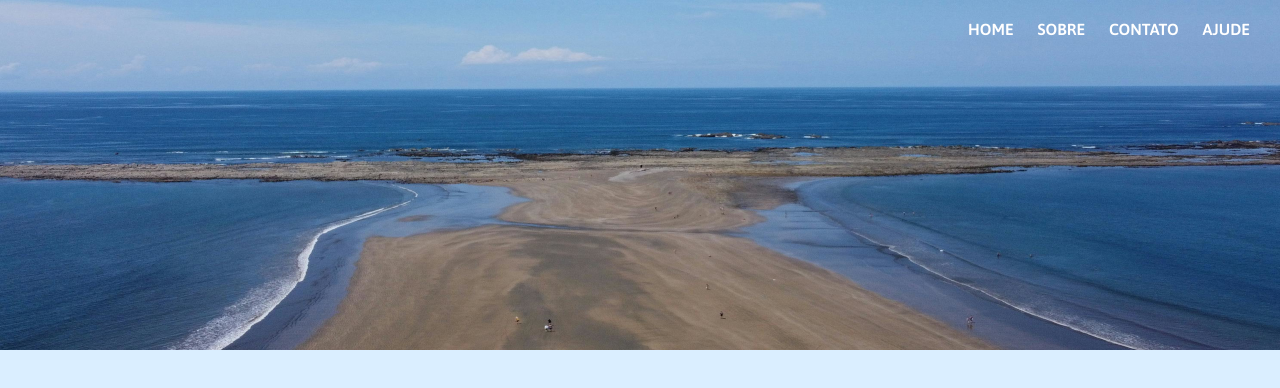
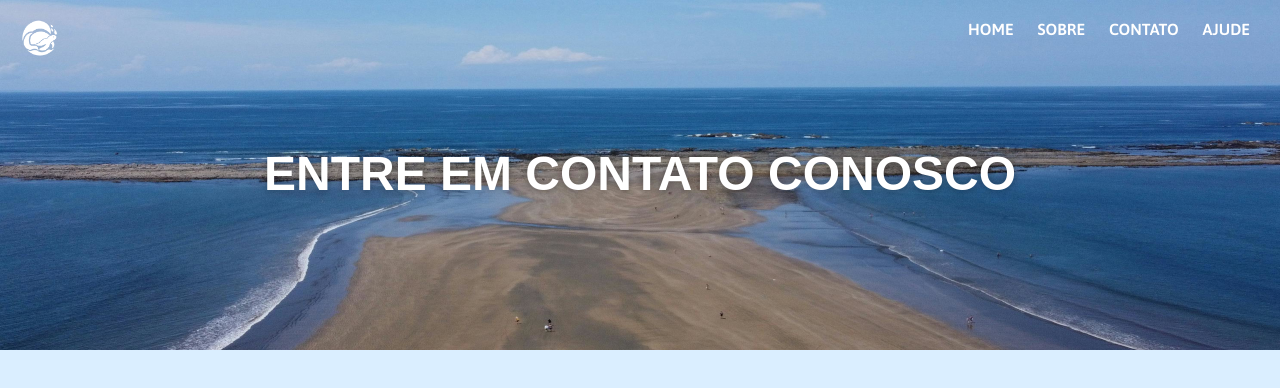
Before and after one commit to TainaBarretos/vita-marina, a plain HTML site: page contato.html in a window 1280 px wide. Drawn offline with Linux system fonts and the light colour scheme; a web font is replaced by a local one.

Commit message:
logo em todas

```diff
--- a/contato.html
+++ b/contato.html
@@ -14,7 +14,9 @@
             <a href="contato.html">CONTATO</a>
             <a href="ajude.html">AJUDE</a>
         </nav>
-        <h1></h1>
+        <a href="index.html"><img class="logo-site" src="imagens/vitamarina.png" alt="Logo do site"></a>
+
+        <h1>Entre em contato conosco</h1>
     </header>
 </body>
 </html>
--- a/estilos/ajude.css
+++ b/estilos/ajude.css
@@ -69,3 +69,11 @@ header > nav > a:hover{
     padding: 4px 6px;
     transition-duration: 0.5s;
 }
+
+header img.logo-site{
+    width: 40px;
+    height: 40px;
+    background-position: left;
+    padding: 0px 0px 15px 20px;
+    margin-top: -60px;
+}
--- a/estilos/contato.css
+++ b/estilos/contato.css
@@ -69,3 +69,11 @@ header > nav > a:hover{
     padding: 4px 6px;
     transition-duration: 0.5s;
 }
+
+header img.logo-site{
+    width: 40px;
+    height: 40px;
+    background-position: left;
+    padding: 0px 0px 15px 20px;
+    margin-top: -60px;
+}
--- a/estilos/sobre.css
+++ b/estilos/sobre.css
@@ -74,6 +74,6 @@ header img.logo-site{
     width: 40px;
     height: 40px;
     background-position: left;
-    padding: 0px 0px 0px 20px;
+    padding: 0px 0px 15px 20px;
     margin-top: -60px;
 }
--- a/estilos/style.css
+++ b/estilos/style.css
@@ -75,8 +75,8 @@ header img.logo-site{
     width: 40px;
     height: 40px;
     background-position: left;
-    padding: 0px 0px 0px 20px;
-    margin-top: -60px;
+    padding: 0px 0px 15px 20px;
+    margin-top: -50px;
 }
 
 main{
```
Also changed, not shown: ajude.html (+2 -0 lines).
